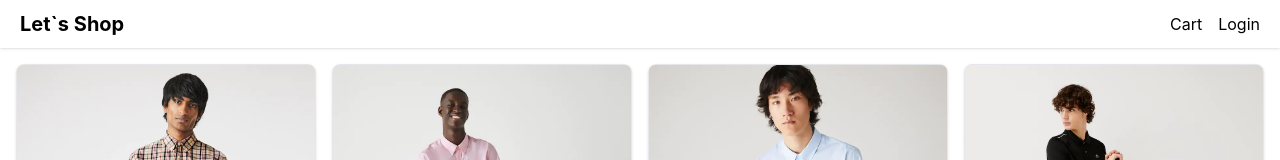
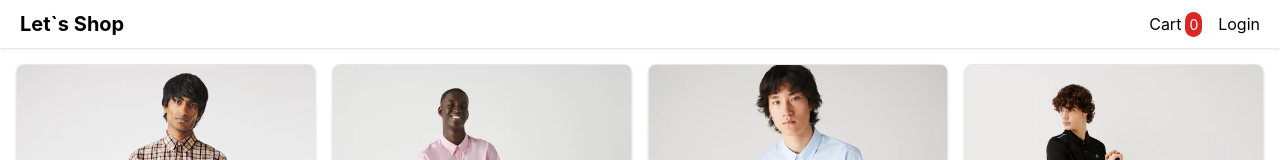
Before and after one commit to myoaung99/lets-shop-nextjs, a Next.js app: page / in a window 1280 px wide. Shown: the top 160 px of the page. Built offline with nearby package versions, Linux system fonts and the light colour scheme.

Commit message:
added stock and cart count logic

```diff
--- a/Store/provider.js
+++ b/Store/cart-provider.js
@@ -1,5 +1,5 @@
 import { useReducer } from "react";
-import { CartContext } from "./context";
+import { Context } from "./context";
 import types from "./types";
 
 const cartDefaultValue = {
@@ -39,7 +39,7 @@ const cartReducer = (state, action) => {
   return state;
 };
 
-const Provider = ({ children }) => {
+const CartProvider = ({ children }) => {
   const [cartState, dispatchCartAction] = useReducer(
     cartReducer,
     cartDefaultValue
@@ -57,7 +57,7 @@ const Provider = ({ children }) => {
     addToCart: addToCartHandler,
   };
 
-  return <CartContext.Provider value={value}>{children}</CartContext.Provider>;
+  return <Context.Provider value={value}>{children}</Context.Provider>;
 };
 
-export default Provider;
+export default CartProvider;
--- a/Store/context.js
+++ b/Store/context.js
@@ -7,4 +7,4 @@ const initialState = {
   addToCart: (item) => {},
 };
 
-export const CartContext = createContext(initialState);
+export const Context = createContext(initialState);
--- a/components/Layout/index.jsx
+++ b/components/Layout/index.jsx
@@ -1,8 +1,23 @@
 import Head from "next/head";
 import Link from "next/link";
-import React from "react";
+import React, { useContext, useEffect, useState } from "react";
+import { Context } from "../../Store/context";
 
 const Layout = ({ children, title }) => {
+  const [cartCount, setCartCount] = useState(0);
+  const cartCtx = useContext(Context);
+
+  useEffect(() => {
+    if (cartCtx.cart.cartItems && cartCtx.cart.cartItems.length > 0) {
+      setCartCount(
+        cartCtx.cart.cartItems.reduce(
+          (total, item) => (total = total + item.quantity),
+          0
+        )
+      );
+    }
+  }, [cartCtx.cart.cartItems]);
+
   return (
     <main className="bg-white">
       <Head>
@@ -26,6 +41,9 @@ const Layout = ({ children, title }) => {
             <div className="space-x-4">
               <Link href="/cart" className="text-black">
                 Cart
+                <span className="p-1 ml-1 rounded-full bg-red-600 text-white text-sm">
+                  {cartCount}
+                </span>
               </Link>
               <Link href="/login" className="text-black">
                 Login
--- a/pages/[slug].jsx
+++ b/pages/[slug].jsx
@@ -3,24 +3,26 @@ import { useRouter } from "next/router";
 import Head from "next/head";
 import data from "../utils/data";
 import Image from "next/image";
-import { CartContext } from "../Store/context";
+import { Context } from "../Store/context";
 
 const ProductDetail = (props) => {
   const router = useRouter();
   const { slug } = router.query;
-  const cartCtx = useContext(CartContext);
+
+  const product = data.products.find((p) => p.slug === slug);
+
+  const [inStock, setInStock] = useState(product.countInStock);
+
+  const cartCtx = useContext(Context);
 
   const backHandler = () => {
     router.back();
   };
 
-  const product = data.products.find((p) => p.slug === slug);
-
   const addToCartHandler = () => {
     cartCtx.addToCart(product);
+    setInStock((prev) => prev - 1);
   };
-
-  console.log(cartCtx);
 
   if (!product) {
     return <h1>Product not found.</h1>;
@@ -66,13 +68,22 @@ const ProductDetail = (props) => {
             </div>
             <div className="flex justify-between">
               <p>Status</p>
-              <p>{product.countInStock > 0 ? "In stock" : "Out of stock"}</p>
+              <p>{inStock > 0 ? `${inStock} - instock` : "Out of stock"}</p>
             </div>
           </div>
 
-          <button className="primary-button w-full" onClick={addToCartHandler}>
-            Add to Cart
-          </button>
+          {inStock > 0 ? (
+            <button
+              onClick={addToCartHandler}
+              className="primary-button w-full"
+            >
+              Add to Cart
+            </button>
+          ) : (
+            <button className="primary-button-disabled w-full">
+              Add to Cart
+            </button>
+          )}
         </div>
       </div>
     </>
--- a/pages/_app.js
+++ b/pages/_app.js
@@ -1,5 +1,5 @@
 import Layout from "../components/Layout";
-import CartProvider from "../Store/provider";
+import CartProvider from "../Store/cart-provider";
 import "../styles/globals.css";
 
 function MyApp({ Component, pageProps }) {
--- a/styles/globals.css
+++ b/styles/globals.css
@@ -36,3 +36,7 @@ a {
 .primary-button {
   @apply border px-3 py-1 rounded cursor-pointer text-white bg-slate-500 hover:bg-slate-700 active:bg-slate-900 transition text-sm;
 }
+
+.primary-button-disabled {
+  @apply border px-3 py-1 rounded cursor-not-allowed disabled:text-left text-white bg-slate-300 text-sm;
+}
```
